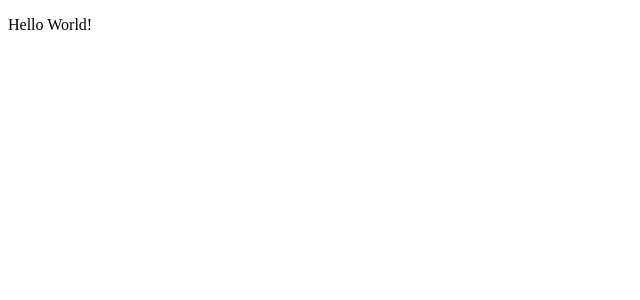
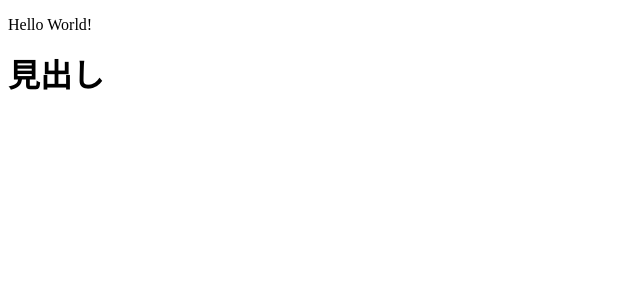
Before and after one commit to takanobu68/React-UI, a React app: page / in a window 1280 px wide. Shown: the top 300 px of the page, without its empty margins (0-640 px from the left). Built offline with nearby package versions, Linux system fonts and the light colour scheme.

Commit message:
Headingコンポーネントの使用

```diff
--- a/src/App.tsx
+++ b/src/App.tsx
@@ -1,5 +1,11 @@
 import { Text } from './libs/Text';
+import { Heading } from './libs/Heading';
 
 export const App = () => {
-  return <Text text='Hello World!' />;
+  return (
+    <>
+      <Text text='Hello World!' />
+      <Heading tag={'h1'}>見出し</Heading>
+    </>
+  );
 };
```
